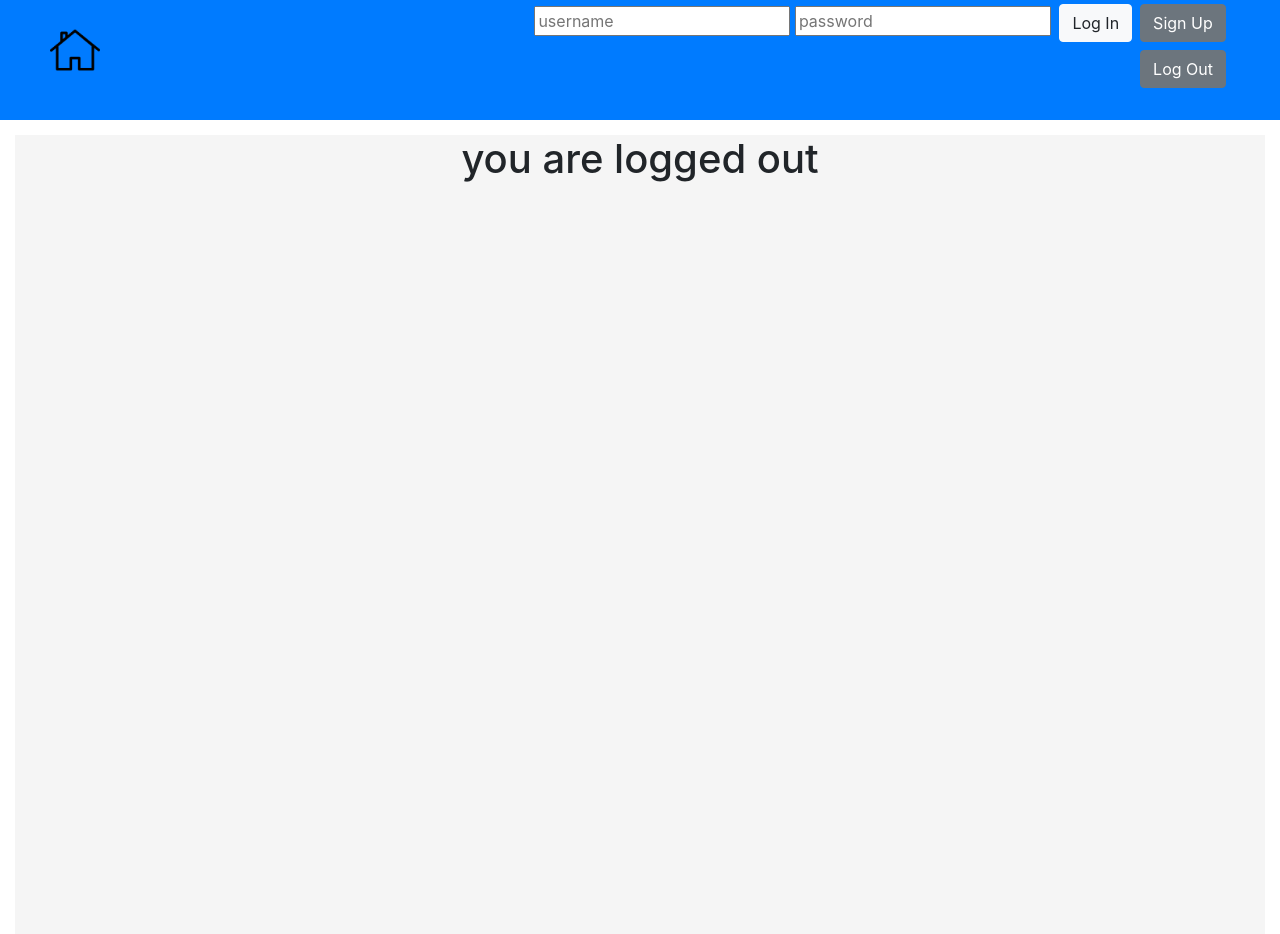
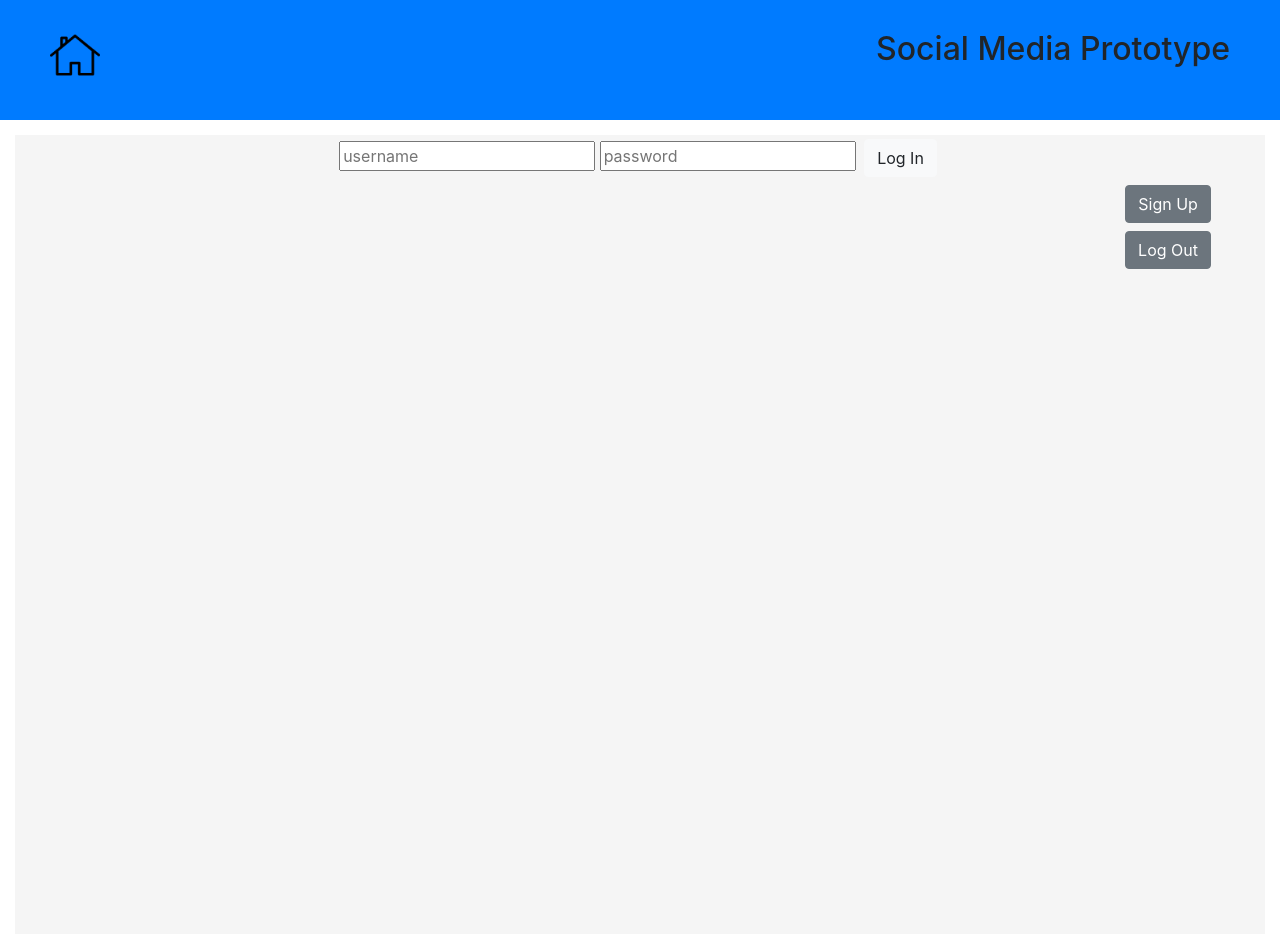
Before and after one commit to Jakebas10/social-media-app, a PHP site: page / in a window 1280 px wide. Shown: the top 934 px of the page. Run offline with PHP 8.4, Linux system fonts and the light colour scheme.

Commit message:
readjusting header

```diff
--- a/header.php
+++ b/header.php
@@ -13,22 +13,10 @@
     <body>
 
         <header class="center nav-bar-main">
-            <a class="home-button" href="index.php">
-                <img class="home-img" src="img/home.png" alt="home">
-            </a>
-            <div class="login-form">
-                <div class="login">
-                    <form action="includes/login.inc.php" method="post">
-                        <input type="text" name="username" placeholder="username"/>
-                        <input type="password" name="password" placeholder="password"/>
-                        <input class="btn btn-light" type="submit" name="login-submit" value="Log In">
-                    </form>
-                </div>
-                <div class="signup-logout">
-                    <a class="btn btn-secondary" href="signup.php">Sign Up</a>
-                    <form action="includes/login.inc.php" method="post">
-                        <input class="btn btn-secondary" type="submit" name="logout-submit" value="Log Out">
-                    </form>
-                </div>
+            <div class="nav-bar-container">
+                <a class="home-button" href="index.php">
+                    <img class="home-img" src="img/home.png" alt="home">
+                </a>
+                <h2 class="title">Social Media Prototype</h1>
             </div>
         </header>
--- a/index.php
+++ b/index.php
@@ -8,7 +8,7 @@
                 if (isset($_SESSION['username'])) {
                     require "app.php";
                 } else {
-                    echo "<h1>you are logged out</h1>";
+                    require "login.php";
                 }
             ?>
         </div>
--- /dev/null
+++ b/login.php
@@ -0,0 +1,13 @@
+<div class="login">
+    <form action="includes/login.inc.php" method="post">
+        <input type="text" name="username" placeholder="username" />
+        <input type="password" name="password" placeholder="password" />
+        <input class="btn btn-light" type="submit" name="login-submit" value="Log In">
+    </form>
+</div>
+<div class="signup-logout">
+    <a class="btn btn-secondary" href="signup.php">Sign Up</a>
+    <form action="includes/login.inc.php" method="post">
+        <input class="btn btn-secondary" type="submit" name="logout-submit" value="Log Out">
+    </form>
+</div>
--- a/styles.css
+++ b/styles.css
@@ -25,6 +25,10 @@ main {
     text-align: center;
 }
 
+.nav-bar-container {
+    height: 100%;
+}
+
 .btn {
     margin: 4px;
 }
@@ -37,15 +41,13 @@ main {
 .home-img {
     height: 50px;
     width: auto;
-    margin-top: 50%;
+    margin-top: 30px;
 }
 
-.login-form {
+.title {
+    max-width: 500px;
+    margin-top: 30px;
     float: right;
-}
-
-.login {
-    float: left;
 }
 
 .signup-logout {
@@ -56,13 +58,9 @@ main {
     width: 60%;
 }
 
-
-.username-label {
-    float: left;
-    margin-top: 30px;
+@media only screen and (max-width: 575px) {
+    .center {
+        padding-left: 15px;
+        padding-right: 15px;
+    }
 }
-
-.post-form {
-    float: right;
-    width: 60%;
-}
```
